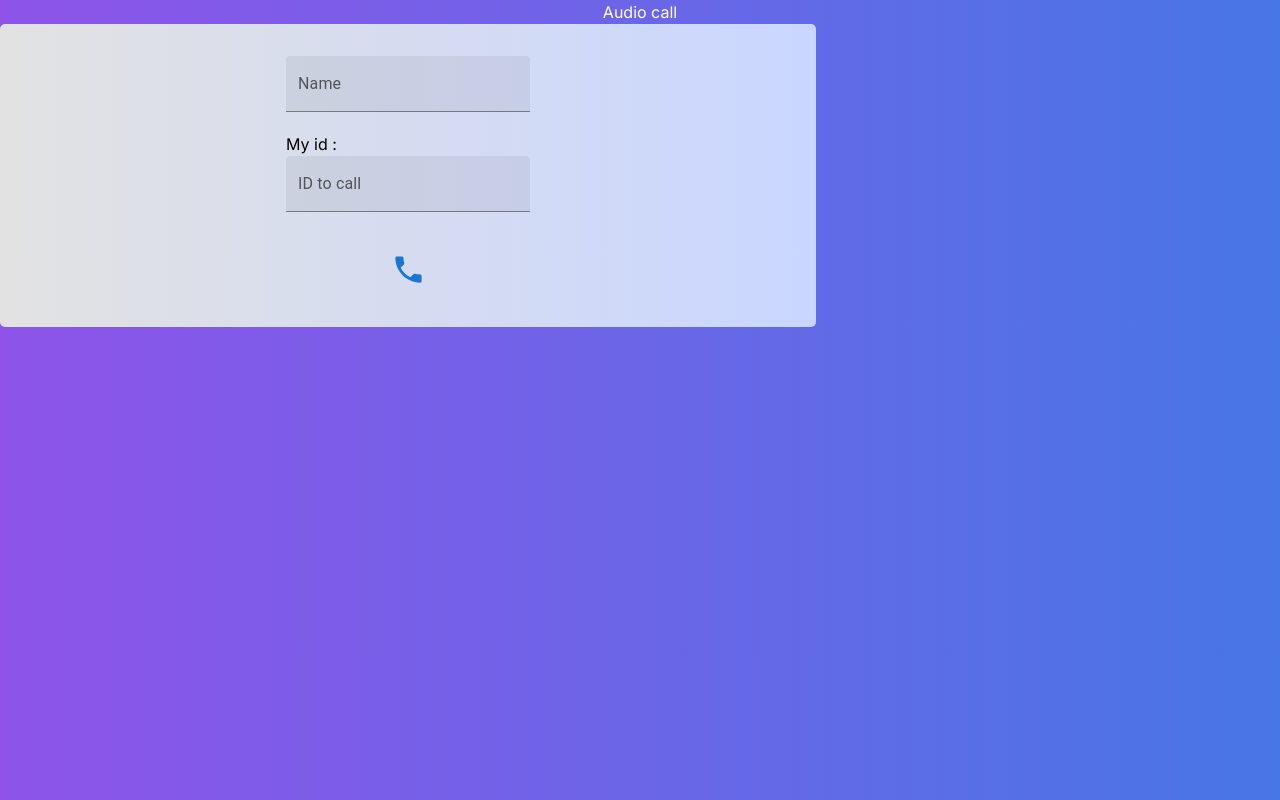
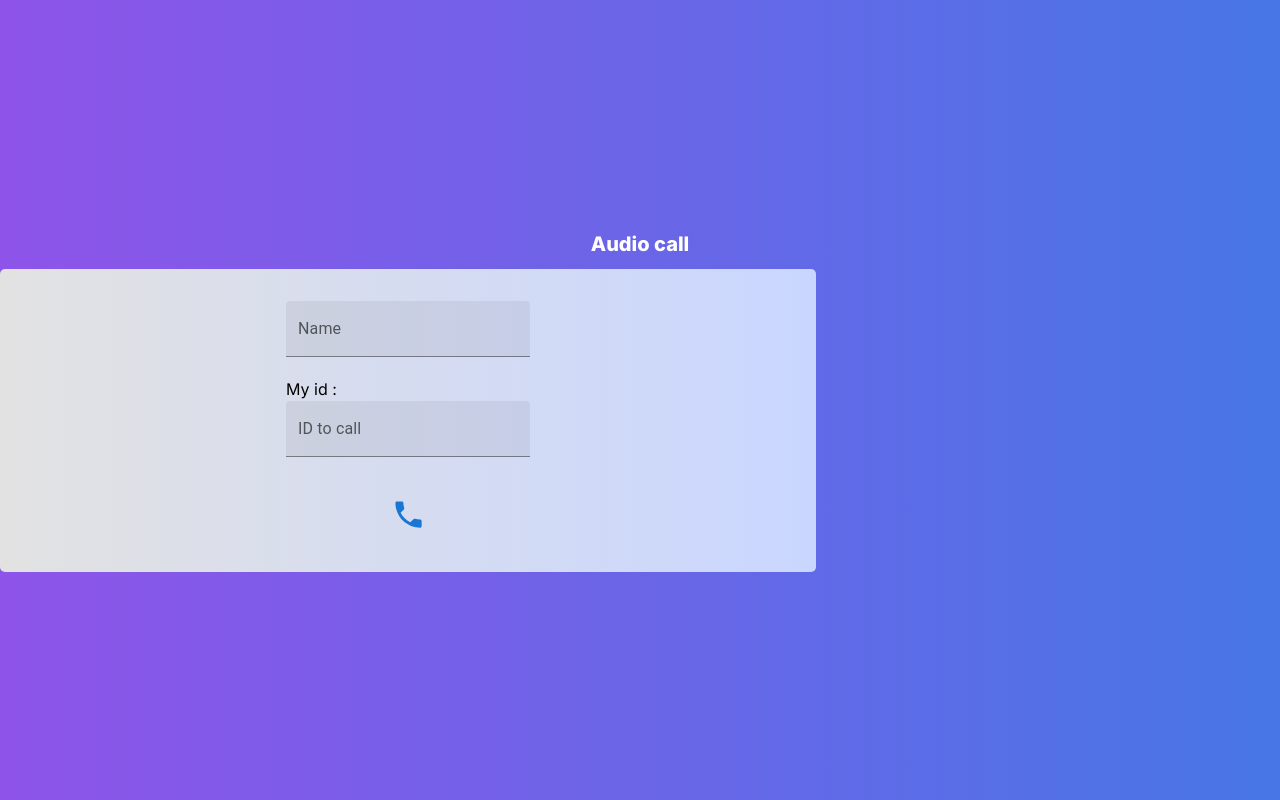
Before and after one commit to Abhijitsingha-code/Webrtc_frontend, a Next.js app: page /lobby in a window 1280 px wide. Built offline with nearby package versions, Linux system fonts and the light colour scheme; no server answers.

Commit message:
Update page.tsx

```diff
--- a/app/lobby/page.tsx
+++ b/app/lobby/page.tsx
@@ -270,8 +270,8 @@ function App() {
 									</div>
 								)}</>
 						:
-						<>
-							< h1 style={{ textAlign: "center", color: '#fff' }}>Audio call</h1 >
+						<div className="flex min-h-screen flex-col items-center justify-center">
+							< h1 style={{ textAlign: "center", color: '#fff',fontWeight:'800',marginBottom:10,fontSize:'20px' }}>Audio call</h1 >
 							<div className="container">
 								<div className="myId">
 									<TextField
@@ -305,7 +305,7 @@ function App() {
 									</div>
 								</div>
 							</div>
-						</>
+						</div>
 					}</>
 			}
 		</>
```
